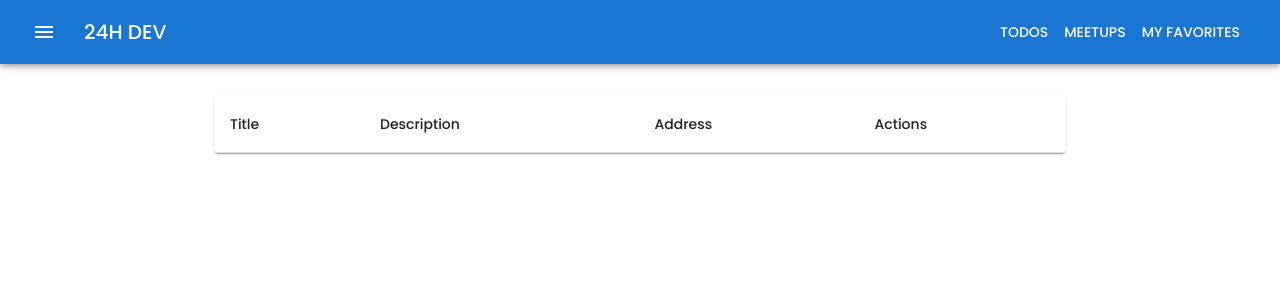
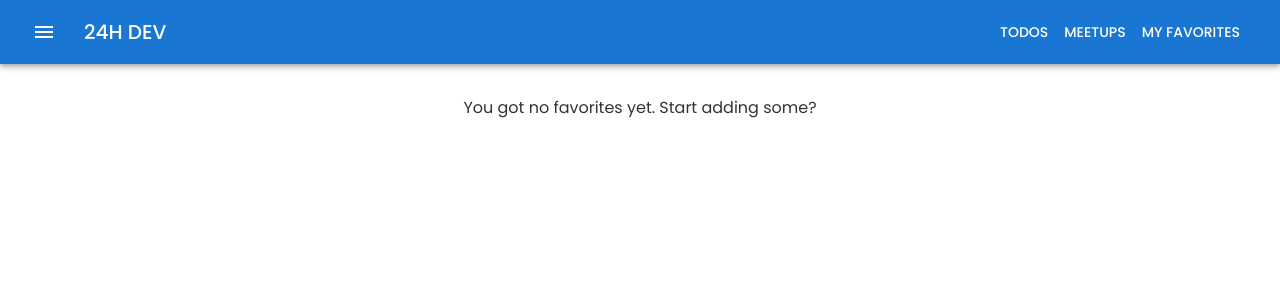
Before and after one commit to kctrnn/learn-reactjs, a React (Create React App) app: page /favorites in a window 1280 px wide. Shown: the top 300 px of the page. Built offline with nearby package versions, Linux system fonts and the light colour scheme.

Commit message:
Update something

```diff
--- a/src/features/Favorite/index.tsx
+++ b/src/features/Favorite/index.tsx
@@ -1,4 +1,4 @@
-import { Button, Container } from '@mui/material';
+import { Button, Container, Typography } from '@mui/material';
 import Paper from '@mui/material/Paper';
 import Table from '@mui/material/Table';
 import TableBody from '@mui/material/TableBody';
@@ -19,6 +19,11 @@ function FavoriteFeature() {
 
   return (
     <Container maxWidth="md" sx={{ pt: 4 }}>
+      {favoriteList.length === 0 && (
+        <Typography align="center">You got no favorites yet. Start adding some?</Typography>
+      )}
+
+      {favoriteList.length > 0 && (
         <TableContainer component={Paper}>
           <Table>
             <TableHead>
@@ -51,6 +56,7 @@ function FavoriteFeature() {
             </TableBody>
           </Table>
         </TableContainer>
+      )}
     </Container>
   );
 }
--- a/src/features/Todo/pages/ListPage.tsx
+++ b/src/features/Todo/pages/ListPage.tsx
@@ -86,7 +86,7 @@ function ListPage() {
   };
 
   return (
-    <Box pt={4}>
+    <Box py={4}>
       <Container>
         <Typography variant="h6" component="h3">
           🤔 What to do
```
Also changed, not shown: 1 other file (tests, documents, lock files or other folders). Lines whose indentation alone changed are shown as unchanged.
